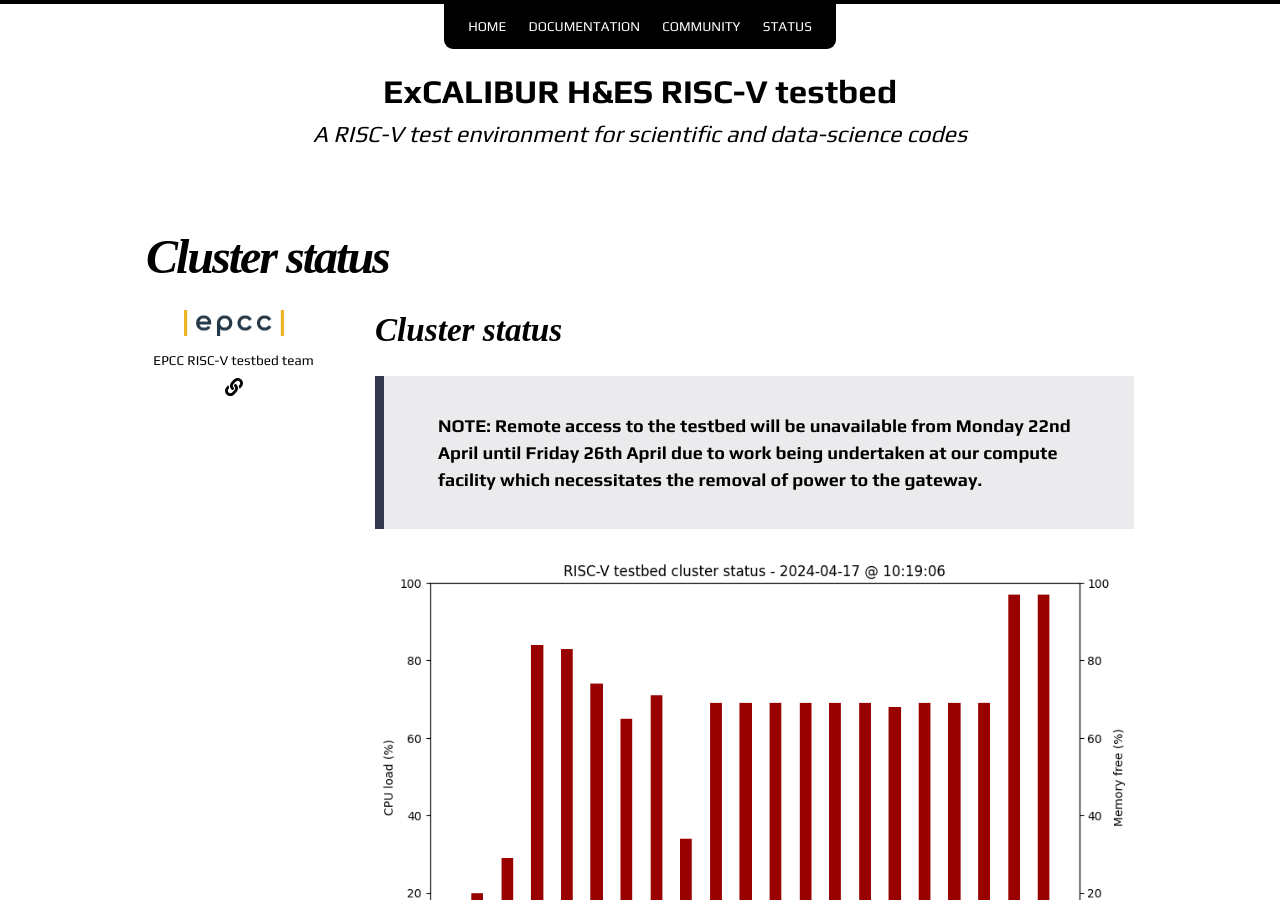
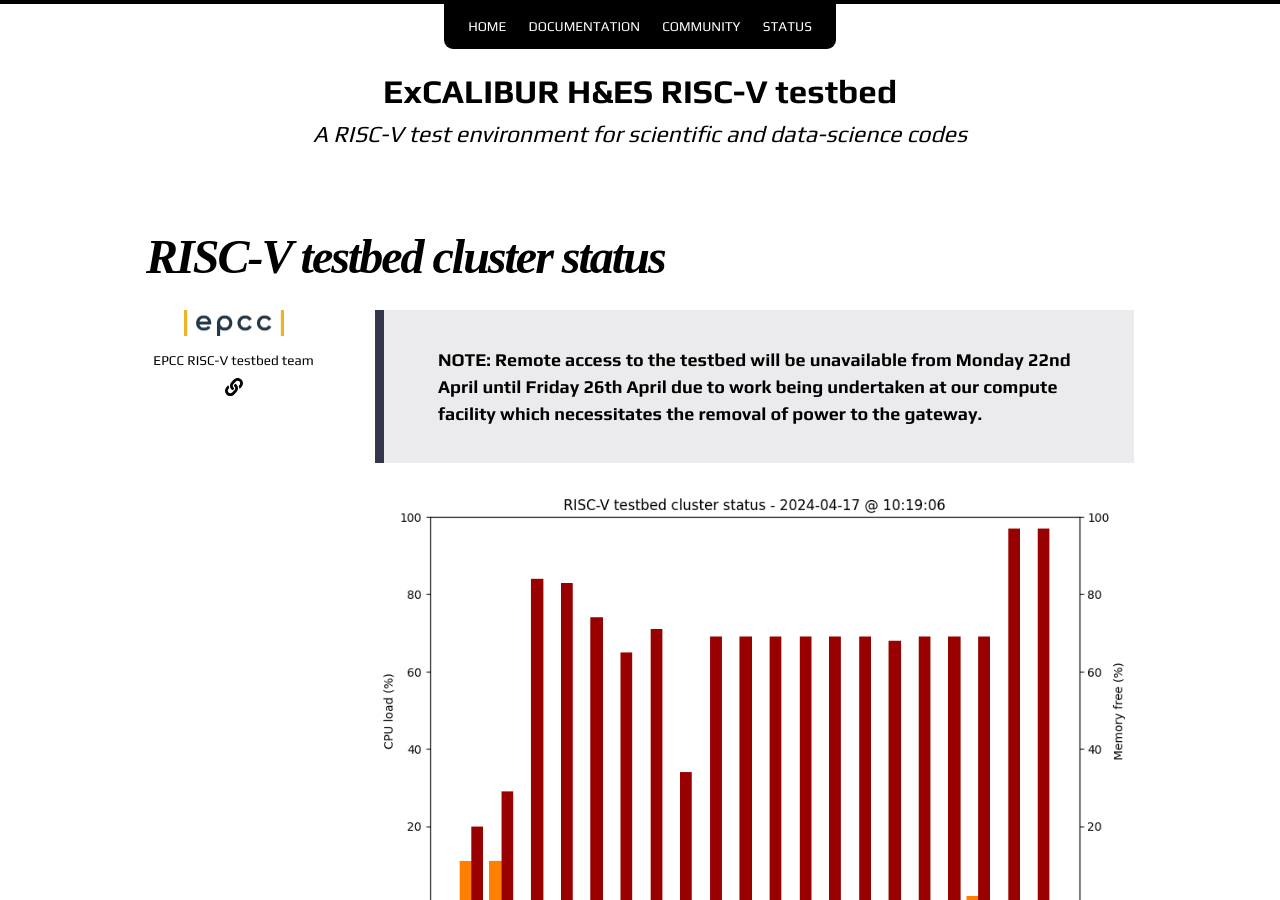
Before and after one commit to RISCVtestbed/riscvtestbed.github.io, a Jekyll site: the page built from status.md, in a window 1280 px wide and 900 px high. Built offline with Jekyll 4.4.1, drawn with Linux system fonts in a browser that asks for light colours; nearby versions of some CDN libraries; our own code applies the rules of GitHub Pages for plain Markdown files.

Commit message:
Updates to config for status

```diff
--- a/status.md
+++ b/status.md
@@ -1,10 +1,8 @@
 ---
-#title: "RISC-V testbed cluster status"
+title: "RISC-V testbed cluster status"
 layout: post
 permalink: /status/
 ---
-
-# Cluster status
 
 > __NOTE: Remote access to the testbed will be unavailable from Monday 22nd April until Friday 26th April due to work being undertaken at our compute facility which necessitates the removal of power to the gateway.__
 
```
